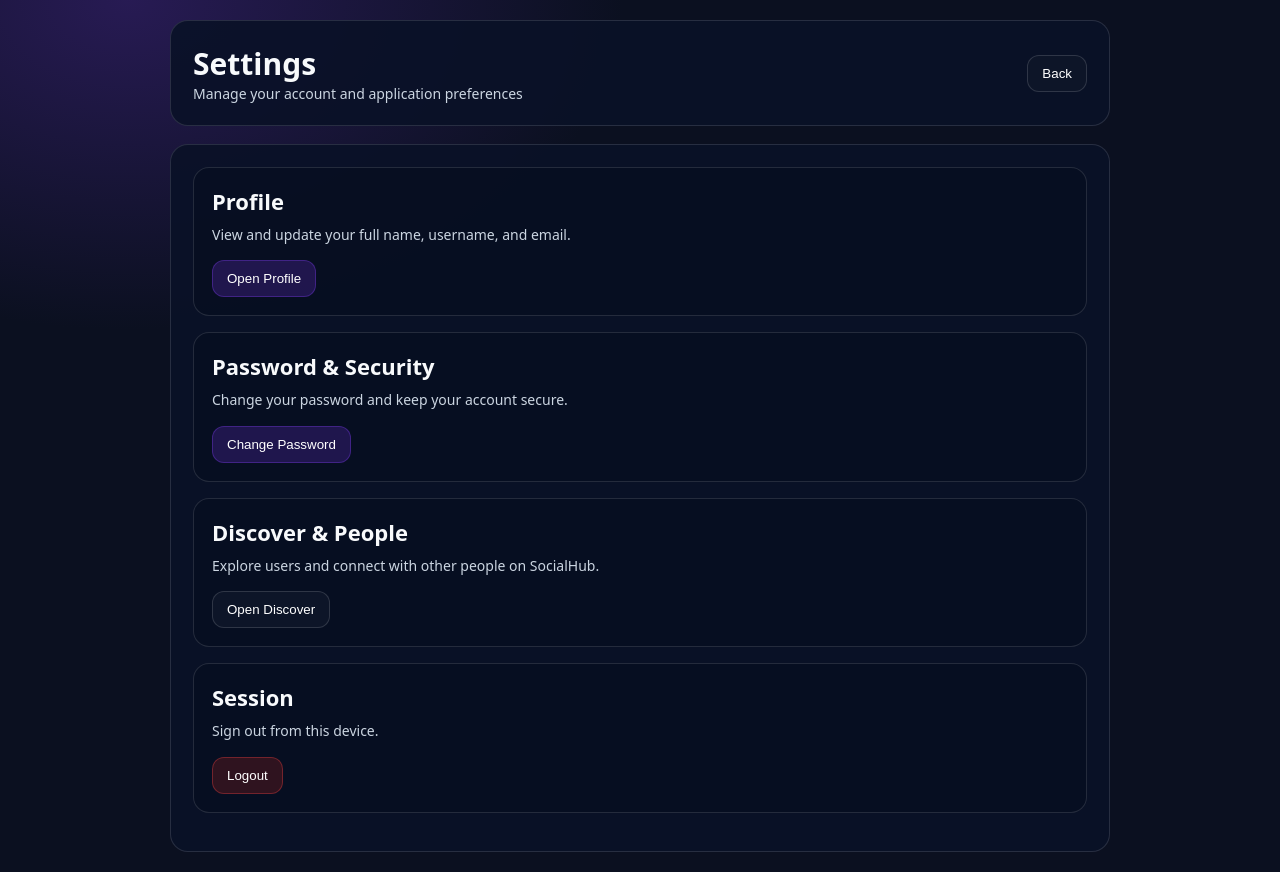
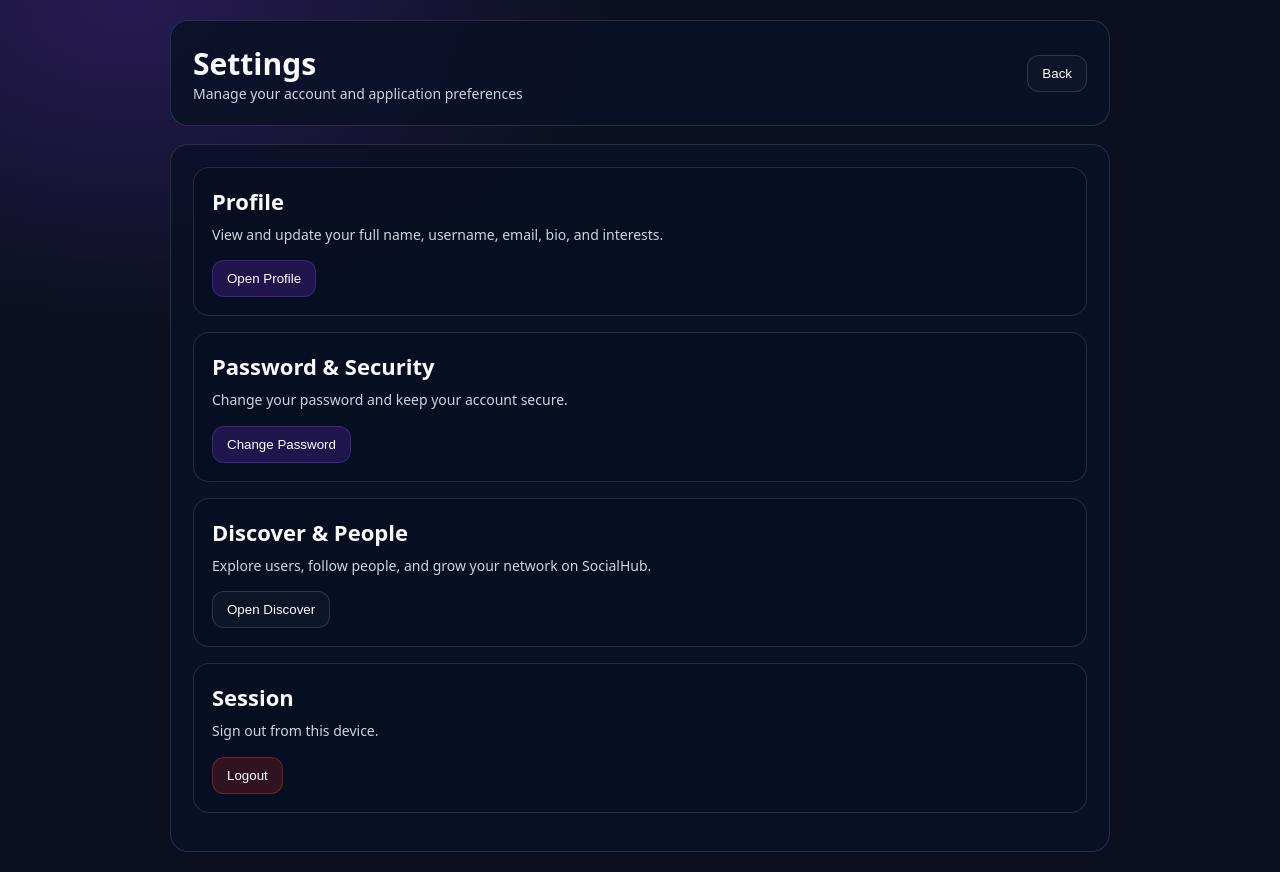
Before and after one commit to srijan393/Production-Project-Frontend, a React (Create React App) app: page /settings in a window 1280 px wide. Built offline with nearby package versions, Linux system fonts and the light colour scheme; sample sign-in values are in the browser's storage.

Commit message:
show admin navigation for admin users

```diff
--- a/src/pages/Settings.jsx
+++ b/src/pages/Settings.jsx
@@ -2,6 +2,7 @@ import { useNavigate } from "react-router-dom";
 
 export default function Settings() {
   const navigate = useNavigate();
+  const role = localStorage.getItem("role");
 
   const logout = () => {
     localStorage.removeItem("token");
@@ -94,7 +95,7 @@ export default function Settings() {
         <div style={sectionCardStyle}>
           <div style={titleStyle}>Profile</div>
           <div style={descStyle}>
-            View and update your full name, username, and email.
+            View and update your full name, username, email, bio, and interests.
           </div>
           <button style={primaryBtnStyle} onClick={() => navigate("/profile")}>
             Open Profile
@@ -114,12 +115,24 @@ export default function Settings() {
         <div style={sectionCardStyle}>
           <div style={titleStyle}>Discover & People</div>
           <div style={descStyle}>
-            Explore users and connect with other people on SocialHub.
+            Explore users, follow people, and grow your network on SocialHub.
           </div>
           <button style={btnStyle} onClick={() => navigate("/discover")}>
             Open Discover
           </button>
         </div>
+
+        {role === "ADMIN" && (
+          <div style={sectionCardStyle}>
+            <div style={titleStyle}>Admin Panel</div>
+            <div style={descStyle}>
+              View platform statistics, manage users, remove posts or comments, and review flagged content.
+            </div>
+            <button style={primaryBtnStyle} onClick={() => navigate("/admin")}>
+              Open Admin Panel
+            </button>
+          </div>
+        )}
 
         <div style={sectionCardStyle}>
           <div style={titleStyle}>Session</div>
```
